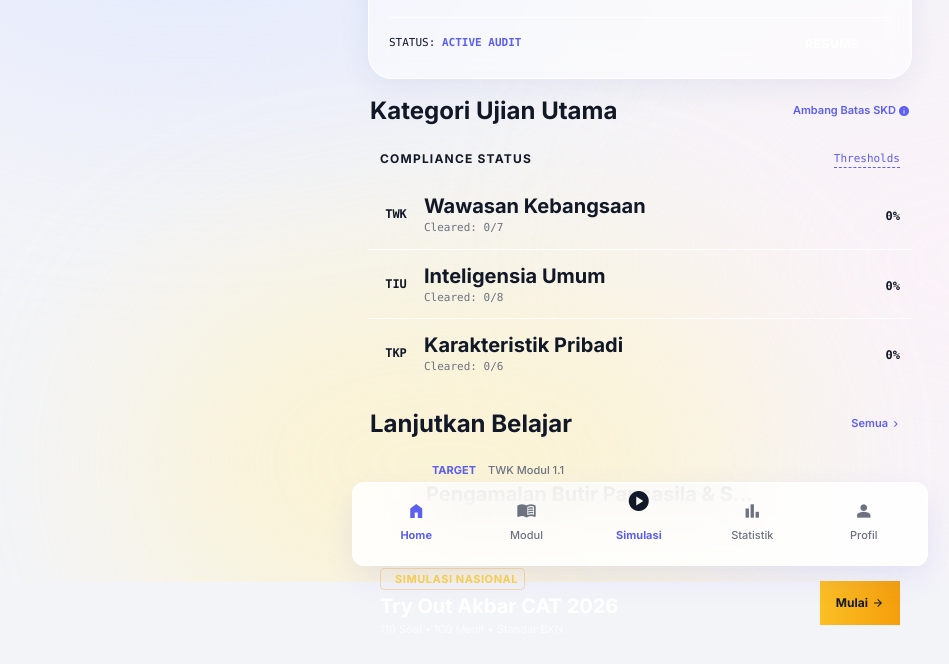
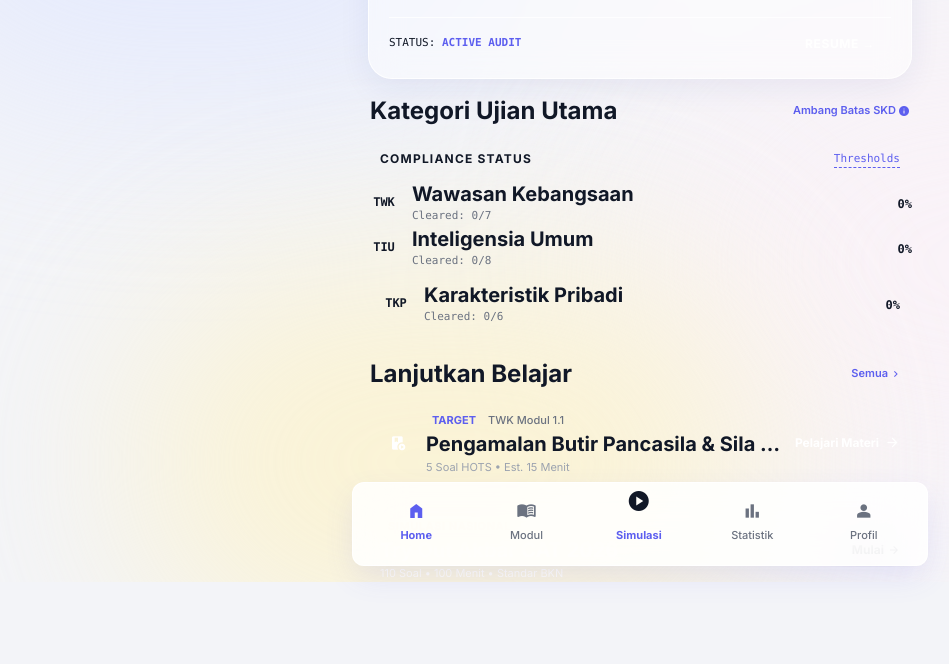
Before and after one commit to digicreeator-lab/cpnsgo, a website: page public/index.html in a window 1280 px wide. Shown: the part 218-882 px from the top of the page, without its empty margins (0-949 px from the left). Drawn offline with nearby package versions, Linux system fonts and the light colour scheme.

Commit message:
fix(ui): flaten component hierarchy to fix rendering bugs and layout shifting

```diff
--- a/public/index.html
+++ b/public/index.html
@@ -232,7 +232,7 @@
               </div>
 
               <!-- TWK Row -->
-              <div @click="openCategory('TWK')" class="flex items-center justify-between px-3 py-3 border-b border-outline-variant hover: cursor-pointer">
+              <div @click="openCategory('TWK')" class="flex items-center justify-between hover: cursor-pointer">
                 <div class="flex items-center gap-3">
                   <div class="w-8 h-8 -container flex items-center justify-center font-mono font-bold text-xs">TWK</div>
                   <div>
@@ -246,7 +246,7 @@
               </div>
 
               <!-- TIU Row -->
-              <div @click="openCategory('TIU')" class="flex items-center justify-between px-3 py-3 border-b border-outline-variant hover: cursor-pointer">
+              <div @click="openCategory('TIU')" class="flex items-center justify-between hover: cursor-pointer">
                 <div class="flex items-center gap-3">
                   <div class="w-8 h-8 -container flex items-center justify-center font-mono font-bold text-xs">TIU</div>
                   <div>
@@ -303,7 +303,7 @@
               <button
                 @click.stop="openModule(modules[0])"
                 aria-label="Pelajari Materi Modul"
-                class="h-11 min-h-[44px] px-4   text-white font-bold  rounded-full border-none text-xs flex items-center gap-1.5  border border-primary hover:brightness-105 active:scale-95 transition-all flex-shrink-0"
+                class="min-h-[44px] text-white font-bold text-xs flex items-center gap-1.5 hover:brightness-105 active:scale-95 transition-all flex-shrink-0"
               >
                 <span>Pelajari Materi</span>
                 <span class="material-symbols-outlined text-[15px] font-bold">arrow_forward</span>
@@ -317,14 +317,14 @@
             <div class="relative z-10 flex items-center justify-between gap-2">
               <div class="min-w-0 flex-1">
                 <div class="flex items-center gap-1.5 mb-1">
-                  <span class="text-[11px] font-bold tracking-wider uppercase /20 text-amber-300 border border-amber-500/30 px-1.5 py-0.5 rounded flex items-center gap-1">
+                  <span class="text-[11px] font-bold tracking-wider uppercase text-amber-300 flex items-center gap-1">
                     <span class="w-1 h-1  "></span>Simulasi Nasional
                   </span>
                 </div>
                 <h3 class="text-xl font-bold leading-tight truncate text-white">Try Out Akbar CAT 2026</h3>
                 <p class="text-[11px] text-white/70 mt-0.5 truncate">110 Soal • 100 Menit • Standar BKN</p>
               </div>
-              <button @click="openCatIntro()" class="h-11 min-h-[44px] bg-gradient-to-r from-amber-400 to-amber-500 text-gray-900 hover:brightness-105 px-4  text-xs font-bold  transition-all active:scale-95 flex items-center gap-1 flex-shrink-0">
+              <button @click="openCatIntro()" class="h-11 min-h-[44px] text-gray-900 hover:brightness-105 text-xs font-bold transition-all active:scale-95 flex items-center gap-1 flex-shrink-0">
                 <span>Mulai</span>
                 <span class="material-symbols-outlined text-xs font-bold">arrow_forward</span>
               </button>
@@ -1001,7 +1001,7 @@
               Soal {{ catCurrentIndex + 1 }} dari {{ catQuestions.length }} • {{ currentCatQuestion.category }}
             </span>
           </div>
-          <button @click="promptFinishCatSim" class="h-10 min-h-[40px] px-3.5  bg-primary hover:bg-primary-container rounded-full text-whitetext-white text-xs font-bold  active:scale-95 flex items-center gap-1.5 transition-all flex-shrink-0">
+          <button @click="promptFinishCatSim" class="h-10 min-h-[40px] text-white text-xs font-bold active:scale-95 flex items-center gap-1.5 transition-all flex-shrink-0">
             <span>Selesai</span>
             <span class="material-symbols-outlined text-[16px]">check_circle</span>
           </button>
@@ -1603,7 +1603,7 @@
           <transition name="modal-sheet">
             <div
               v-if="confirmModal.isOpen"
-              class="w-full max-w-xl bg-white rounded-t-xl sm:rounded-xl p-6 pb-8 relative overflow-hidden"
+              class="w-full max-w-xl rounded-t-xl sm:rounded-xl pb-8 relative overflow-hidden"
             >
               <!-- Drag Handle Bar for Mobile Bottom Sheet -->
               <div class="w-12 h-1.5 bg-outline-variant/60  mx-auto mb-5 sm:hidden"></div>
```
